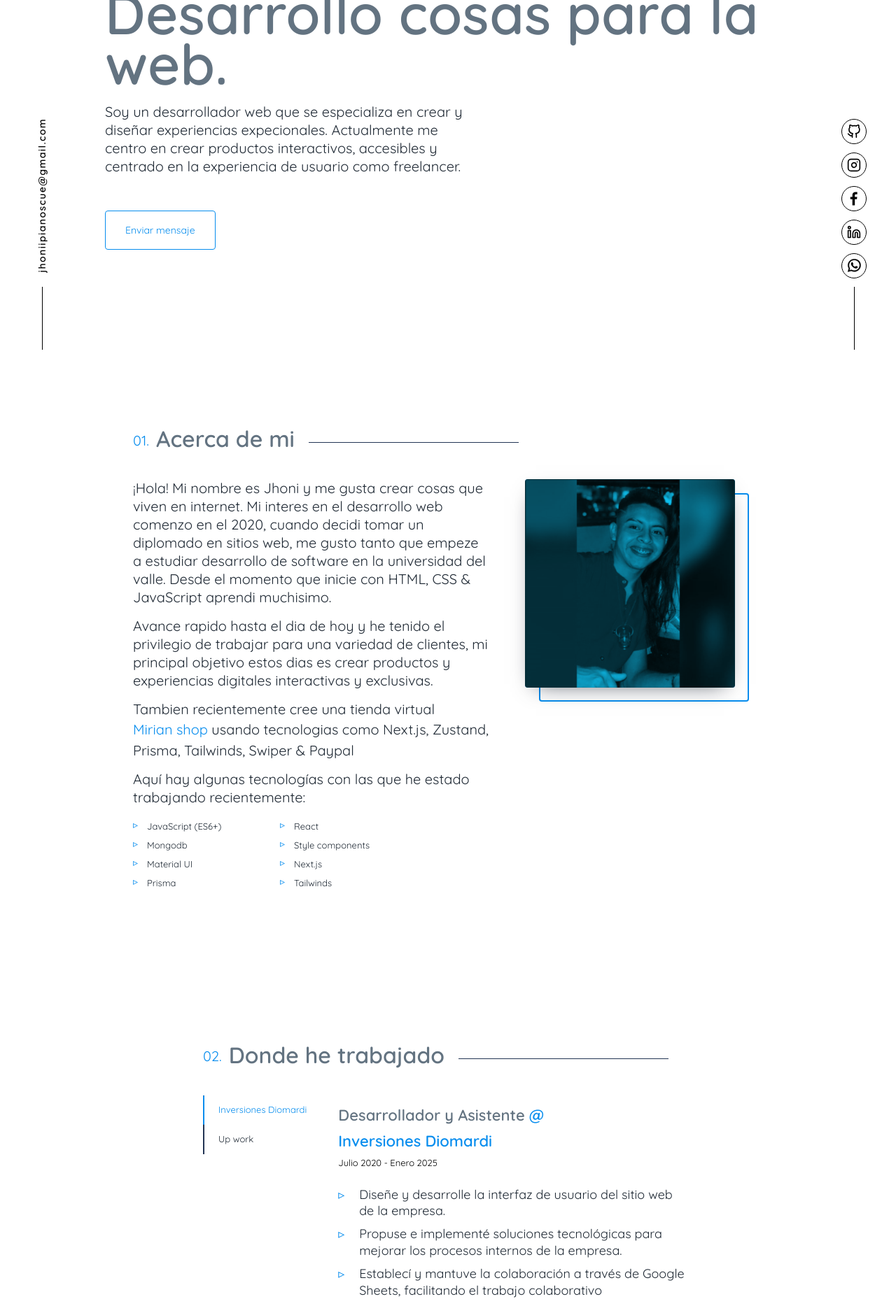
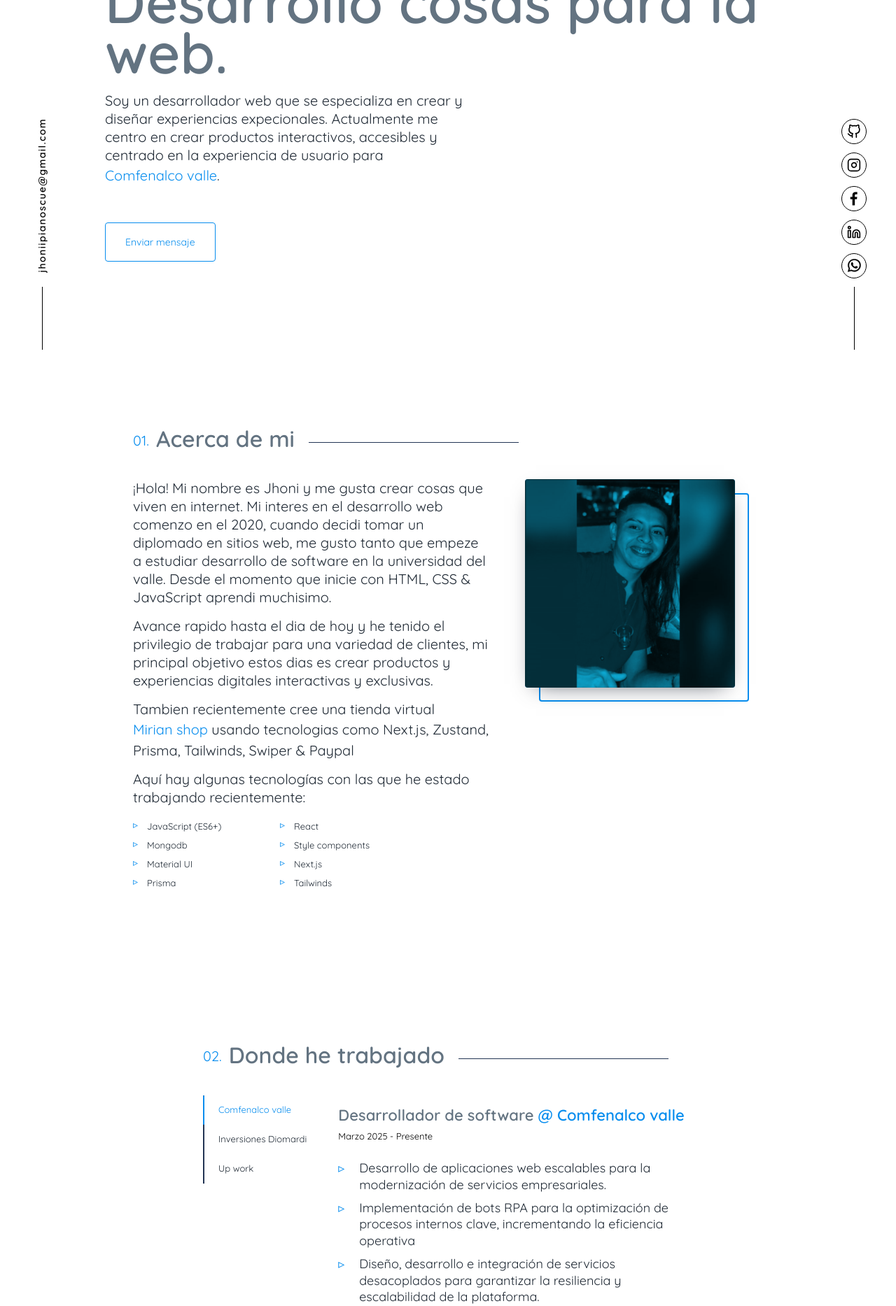
Before and after one commit to Jhonii10/web-site-10, a React (Create React App) app: page / in a window 1280 px wide. Shown: the part 300-2167 px from the top of the page at 70% size. Built offline with nearby package versions, Linux system fonts and the light colour scheme; a web font is replaced by a local one.

Commit message:
featu: updated information job

```diff
--- a/src/components/sections/hero.js
+++ b/src/components/sections/hero.js
@@ -76,7 +76,7 @@ const Hero = () => {
       <p>
         Soy un desarrollador web que se especializa en crear y diseñar experiencias expecionales.
         Actualmente me centro en crear productos interactivos, accesibles
-        y centrado en la experiencia de usuario como freelancer.
+        y centrado en la experiencia de usuario para <a href='https://www.comfenalcovalle.com.co'>Comfenalco valle</a>.
       </p>
     </>
   );
--- a/src/contents/jobs.js
+++ b/src/contents/jobs.js
@@ -1,5 +1,23 @@
 export const DATA = [
-
+    {
+      edges: {
+        node: {
+          frontmatter: {
+            title: 'Desarrollador de software',
+            company: 'Comfenalco valle ',
+            location: 'Cali, Valle del cauca',
+            range: 'Marzo 2025 - Presente',
+            url: 'https://www.comfenalcovalle.com.co',
+          },
+          html: `<ul>
+                  <li>Desarrollo de aplicaciones web escalables para la modernización de servicios empresariales.</li>
+                  <li>Implementación de bots RPA para la optimización de procesos internos clave, incrementando la eficiencia operativa</li>
+                  <li>Diseño, desarrollo e integración de servicios desacoplados para garantizar la resiliencia y escalabilidad de la plataforma.</li>
+                  <li>Ejecución de migraciones tecnológicas para la actualización de sistemas legados a entornos modernos y seguros.</li>
+                </ul>`,
+        },
+      },
+    },
     {
       edges: {
         node: {
```
